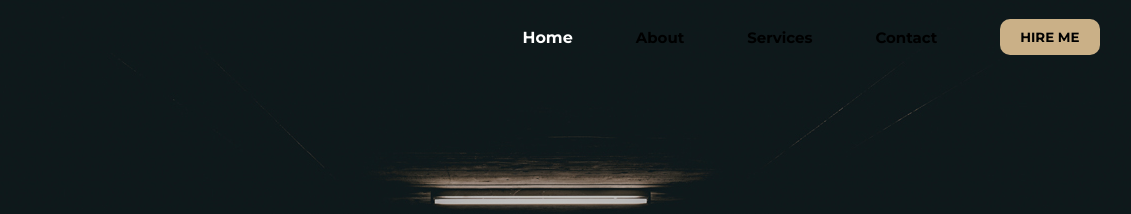
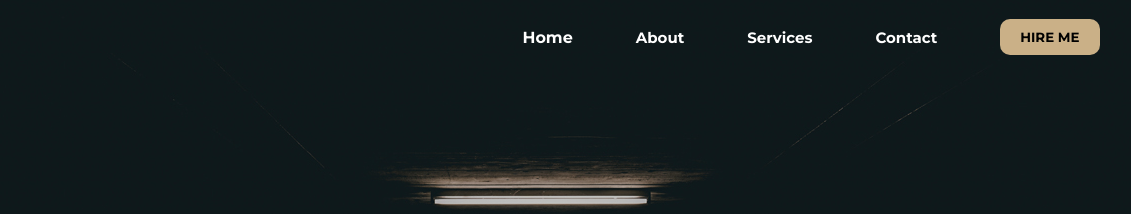
Before and after one commit to heismoody/portfolioo, a plain HTML site: page index.html in a window 1280 px wide. Shown: the top 214 px of the page, 149-1280 px from the left. Drawn offline with Linux system fonts and the light colour scheme.

Commit message:
Update portfolio.css

```diff
--- a/css/portfolio.css
+++ b/css/portfolio.css
@@ -15,15 +15,15 @@
     background-position-y: -35px;
 }
 
-#section3{
+#section_3{
     color: white;
 }
 
-#section4{
+#section_4{
     color: white;
 }
 
-#section2{
+#section_2{
     color: white;
 }
 
```
